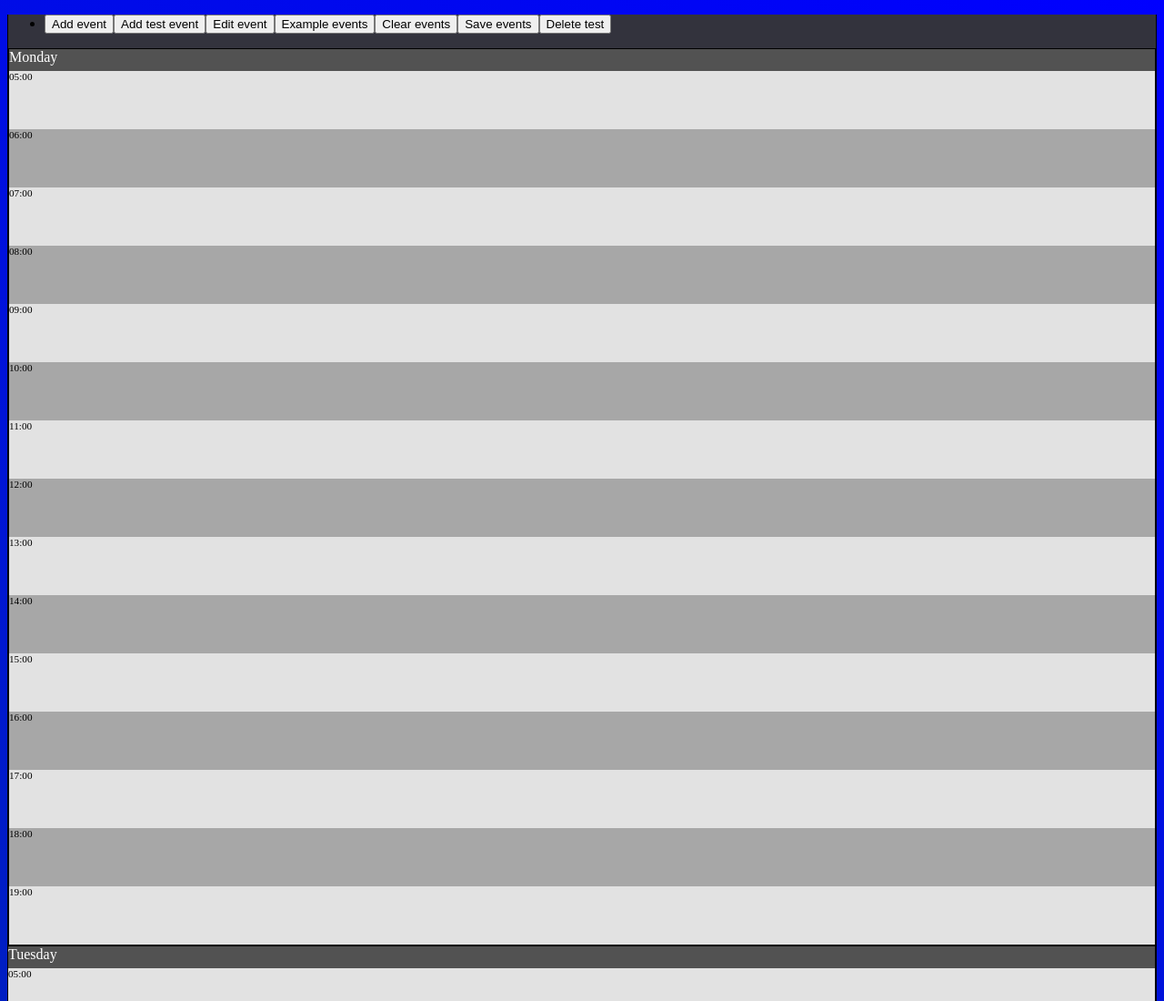
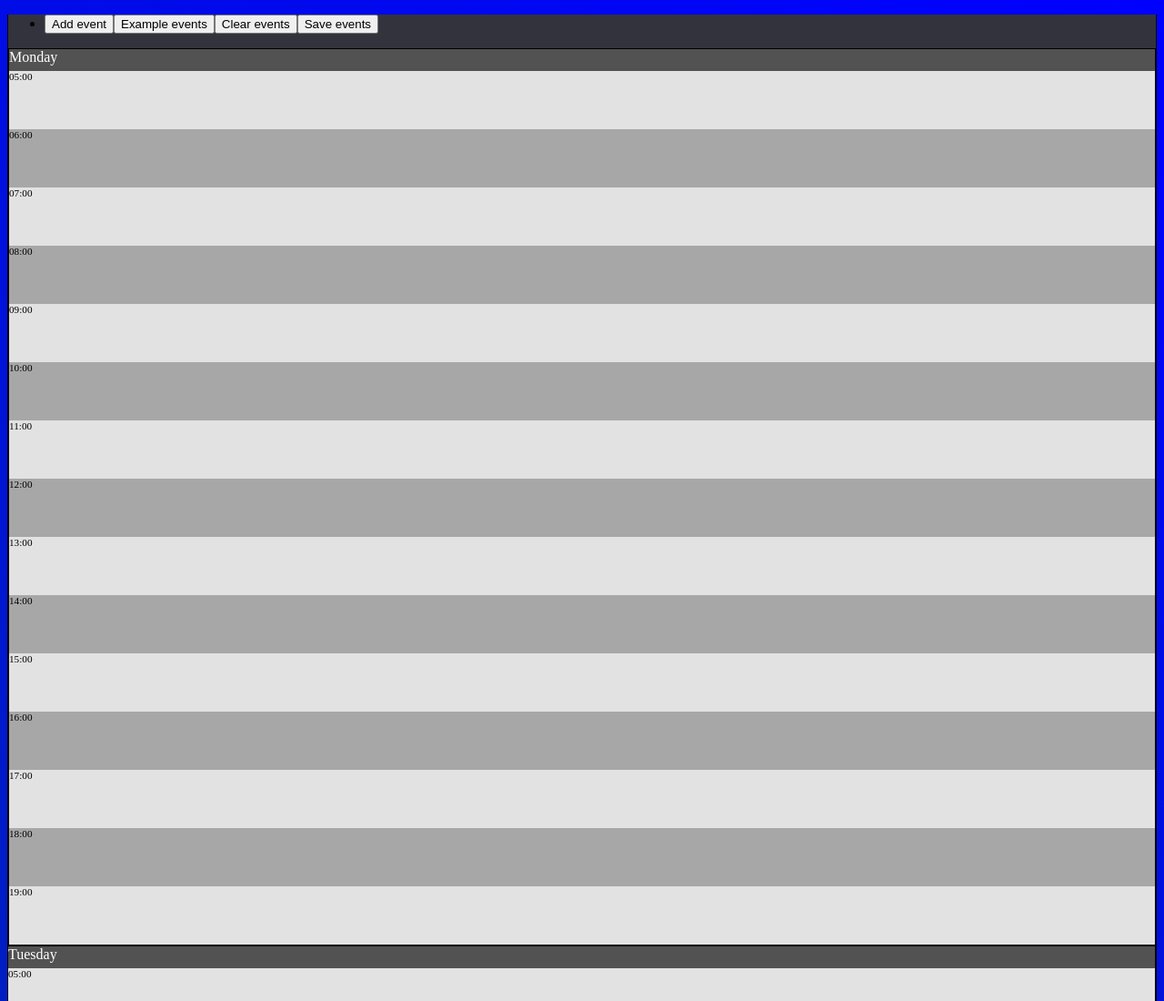
Before and after one commit to zweistein83/timetable_react_gatsby, a Gatsby site: page /timetable/timetable in a window 1280 px wide. Shown: the top 1100 px of the page at 91% size. Built offline with nearby package versions, Linux system fonts and the light colour scheme; Gatsby itself is replaced by a stand-in of ours.

Commit message:
removed debug buttons

```diff
--- a/src/pages/timetable/timetable.js
+++ b/src/pages/timetable/timetable.js
@@ -362,14 +362,13 @@ class Timetable extends Component {
                         <NavItem>
                             <ButtonGroup>
                                 <Button size="sm" onClick={() => this.toggleModal()}>Add event</Button>
-                                <Button size="sm" onClick={() => this.createTimetableEvent("day_6", "Created", "evt-orange", "16:00", "17:00")}>Add test event</Button>
+                                {/*<Button size="sm" onClick={() => this.createTimetableEvent("day_6", "Created", "evt-orange", "16:00", "17:00")}>Add test event</Button>*/}
 
-                                <Button size="sm" onClick={()=>{this.FVH.callerSetState({test:"testing"})
-                                    console.log(this.state)}}>Edit event</Button>
+                                {/*<Button size="sm" onClick={()=>{this.FVH.callerSetState({test:"testing"}); console.log(this.state)}}>Edit event</Button>*/}
                                 <Button size="sm" onClick={() => this.exampleEvents()}>Example events</Button>
                                 <Button size="sm" onClick={() => this.clearEvents()}>Clear events</Button>
                                 <Button size="sm" onClick={() => this.setWebStorage()}>Save events</Button>
-                                <Button size="sm" onClick={() => this.deleteEvent("16fa3d39f0a0338")}>Delete test</Button>
+                                {/*<Button size="sm" onClick={() => this.deleteEvent("16fa3d39f0a0338")}>Delete test</Button>*/}
 
 
 
```
